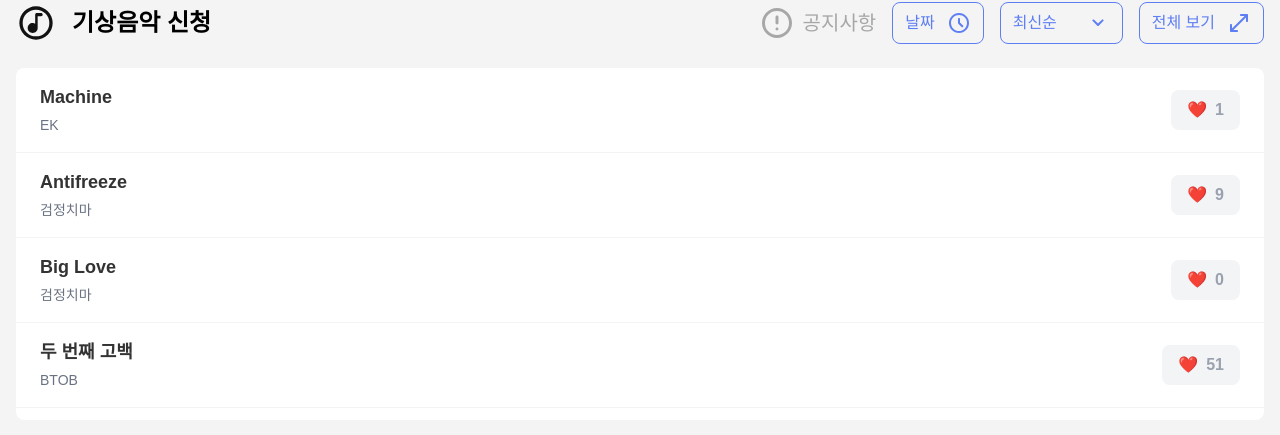
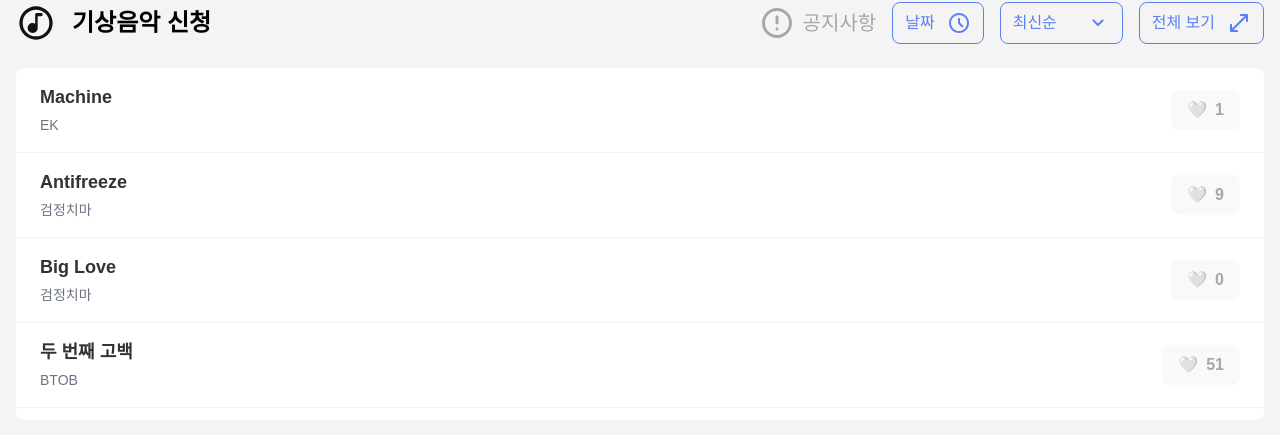
Before and after one commit to team-incube/Flooding-Frontend-Onboarding, a Next.js app: page /dormitory in a window 1280 px wide. Shown: the part 1198-1633 px from the top of the page. Built offline with nearby package versions, Linux system fonts and the light colour scheme; data requests are answered from the project's data file.

Commit message:
fix: 좋아요 추천/취소 로직 수정 및 버튼 스타일 업데이트

```diff
--- a/src/features/dormitoryMusic/ui/MusicItem.tsx
+++ b/src/features/dormitoryMusic/ui/MusicItem.tsx
@@ -1,7 +1,6 @@
 "use client";
 
 import { Music } from "../model/types";
-import { useState } from "react";
 import { useMutation, useQueryClient } from "@tanstack/react-query";
 
 interface Props {
@@ -11,21 +10,14 @@ interface Props {
 export default function MusicItem({ music }: Props) {
     const queryClient = useQueryClient();
 
-    const [isLiked, setIsLiked] = useState(false);
-
-    const handleLike = () => {
-        if (isLiked) return;
-        likeMutation.mutate();
-        setIsLiked(true);
-    };
-
     const likeMutation = useMutation({
         mutationFn: async () => {
         const res = await fetch(`http://localhost:3001/musics/${music.id}`, {
             method: "PATCH",
             headers: { "Content-Type": "application/json" },
             body: JSON.stringify({
-                    likes: music.likes + 1
+            likes: music.liked ? Math.max(0, music.likes - 1) : music.likes + 1,
+            liked: !music.liked,
             }),
         });
         return res.json();
@@ -43,12 +35,16 @@ export default function MusicItem({ music }: Props) {
         </div>
 
         <button
-                onClick={handleLike}
+            onClick={() => likeMutation.mutate()}
             disabled={likeMutation.isPending}
-                className={`flex items-center gap-2 px-4 py-2 rounded-lg bg-gray-50 hover:bg-[#FFEBEB] text-[#A7A7A7] hover:text-[#FF5E5E] transition-all
-                    ${isLiked ? "bg-red-100 text-red-500" : "bg-gray-100 text-gray-400"}`}
+            className={`flex items-center gap-2 px-4 py-2 rounded-lg transition-all
+            ${
+                music.liked
+                ? "bg-red-100 text-red-500"
+                : "bg-gray-50 hover:bg-[#FFEBEB] text-[#A7A7A7] hover:text-[#FF5E5E]"
+            }`}
         >
-                <span className={likeMutation.isPending ? "animate-pulse" : ""}>❤️</span>
+            <span>{music.liked ? "❤️" : "🤍"}</span>
             <span className="font-bold">{music.likes}</span>
         </button>
         </div>
--- a/src/features/dormitoryMusic/ui/MusicList.tsx
+++ b/src/features/dormitoryMusic/ui/MusicList.tsx
@@ -11,16 +11,16 @@ interface Props {
 
 export default function MusicList({ date, sort }: Props) {
     const { data = [], isLoading, isError } = useQuery<Music[]>({
-    queryKey: ["musicList", sort],
+    queryKey: ["musicList", date, sort],
     queryFn: async () => {
         let url = `http://127.0.0.1:3001/musics`;
 
         if (sort === "popular") {
             url += `?_sort=-likes`;
         } else if (sort === "latest") {
+            url += `?_sort=id`;
+        } else if (sort === "oldest") {
             url += `?_sort=-id`;
-        } else if (sort === "oldest") {
-            url += `?_sort=id`;
         }
 
         const res = await fetch(url);
```
Lines whose indentation alone changed are shown as unchanged.
